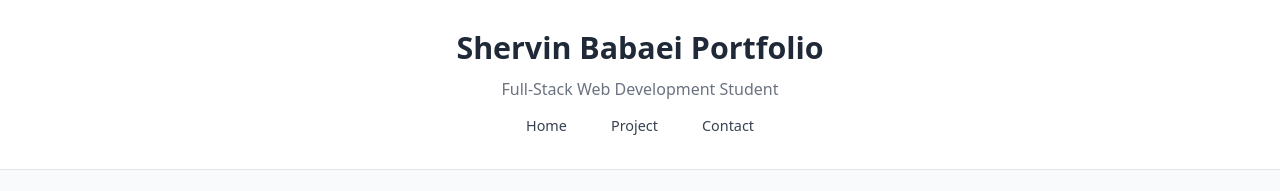
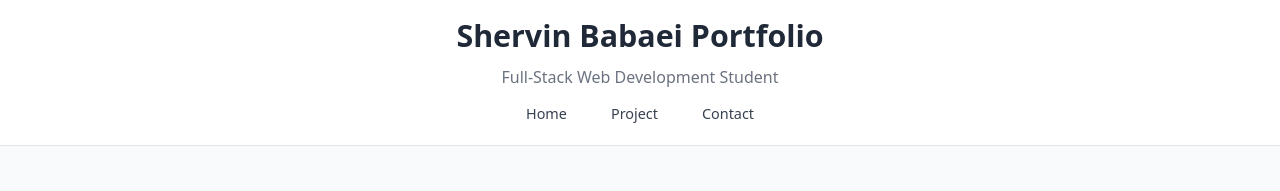
Before and after one commit to ShervinBabaei2007/portfolio, a plain HTML site: page index.html in a window 1280 px wide. Shown: the top 191 px of the page. Drawn offline with Linux system fonts and the light colour scheme.

Commit message:
Update style.css

```diff
--- a/style.css
+++ b/style.css
@@ -250,10 +250,6 @@ footer {
 
 /*DESKTOP (≥1024px) */
 @media (min-width: 1024px) {
-  header {
-    padding: 1.5rem 3rem;
-  }
-
   .wrapperTitle_subTitle h1 {
     font-size: 1.9rem;
   }
```
